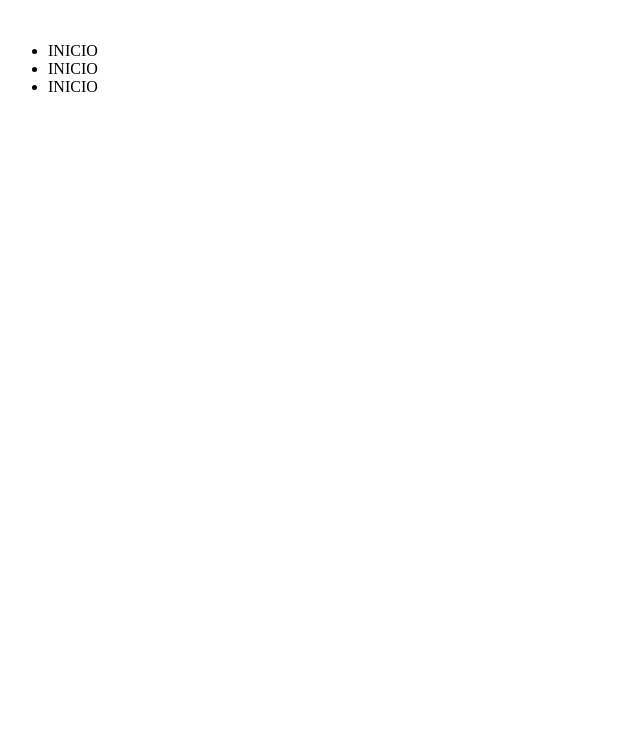
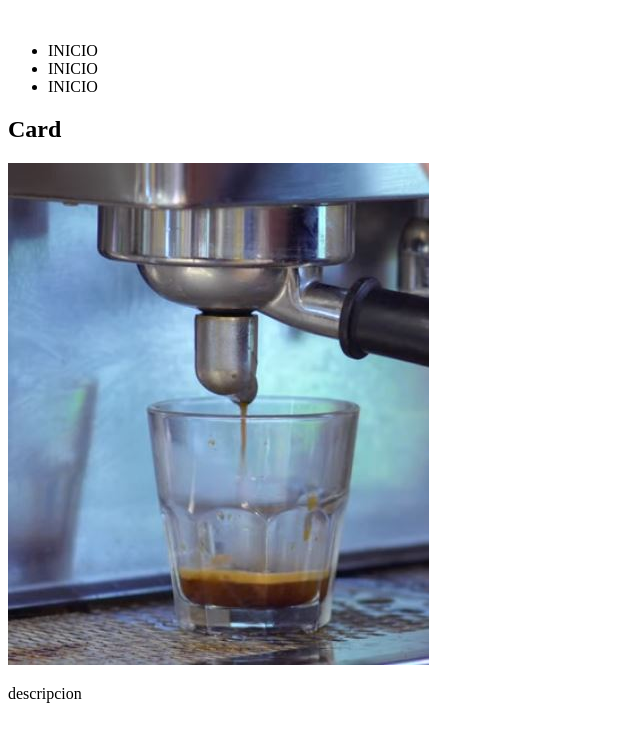
Before and after one commit to francox-sg/Prueba_GIT, a plain HTML site: page index.html in a window 1280 px wide. Shown: the whole page, without its empty margins (0-640 px from the left). Drawn offline with Linux system fonts and the light colour scheme; files whose address does not match are found by name.

Commit message:
Creacion de Card

```diff
--- a/index.html
+++ b/index.html
@@ -23,6 +23,11 @@
 
 
     <main>
+        <section>
+            <h1>Card</h1>
+            <img src="./assets/images/fondin.JPG" alt="">
+            <p>descripcion</p>
+        </section>
 
     </main>
 
```
